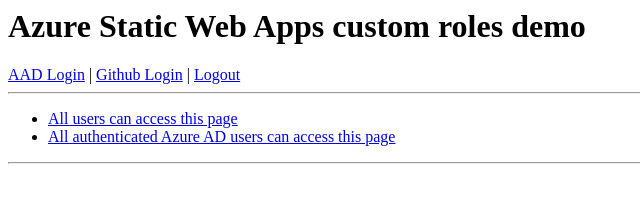
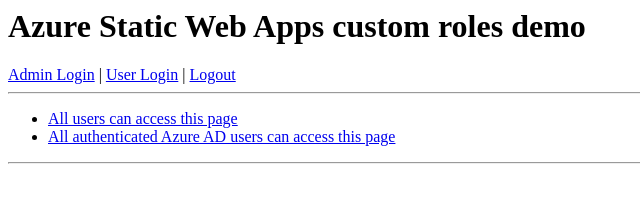
Before and after one commit to ANURROY/staticwebaapp-custom-aad-auth-main, a plain HTML site: page index.html in a window 1280 px wide. Shown: the full height of the page, 0-640 px from the left. Drawn offline with Linux system fonts and the light colour scheme; no server answers.

Commit message:
OK 10-08-2022

```diff
--- a/index.html
+++ b/index.html
@@ -16,7 +16,7 @@
     <h1>Azure Static Web Apps custom roles demo</h1>
     <div>
         <!--<a href="/.auth/login/aad">Login</a> | <a href="/.auth/logout">Logout</a>-->
-        <a href="/.auth/login/aad">AAD Login</a>  | <a href="/.auth/login/github">Github Login</a> | <a href="/.auth/logout">Logout</a>
+        <a href="/.auth/login/aad">Admin Login</a>  | <a href="/.auth/login/github">User Login</a> | <a href="/.auth/logout">Logout</a>
     </div>
     <hr>
     <div>
```
